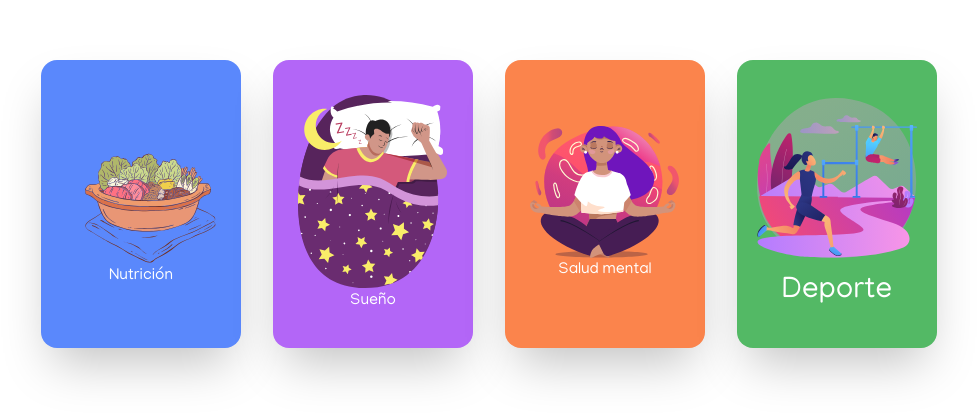
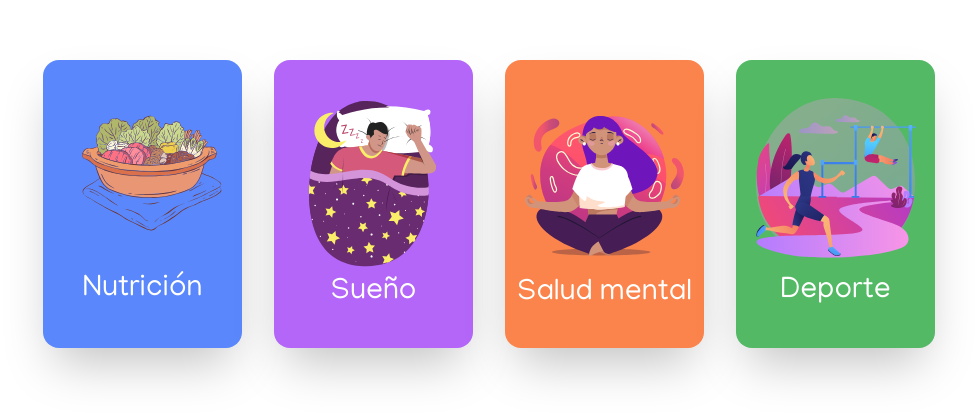
Before and after one commit to HabitPlus/HabitApp, a React (Create React App) app: page /home in a window 1280 px wide. Shown: the part 196-616 px from the top of the page, without its empty margins (151-1128 px from the left). Built offline with nearby package versions, Linux system fonts and the light colour scheme; a web font is replaced by a local one.

Commit message:
modified aling botons

```diff
--- a/src/pages/home/Home.tsx
+++ b/src/pages/home/Home.tsx
@@ -11,27 +11,27 @@ const Home = () => {
       <div className="gap-4 md:gap-8">
         <div className="grid grid-cols-2 grid-rows-2 md:grid-cols-4 md:grid-rows-1 gap-4 md:gap-8">
           <Link to='/nutricion'>
-            <button className="w-full h-48 md:h-72 bg-blue rounded-2xl shadow-2xl bg-black md:bg-purple-400 flex flex-col items-center justify-center">
-              <img className='w-1/2 md:w-3/4' src={nutrition} alt="nutrición" />
-              <p className="text-white text-xs md:text-base">Nutrición</p>
+            <button className="p-3 w-full h-52 md:h-72 bg-blue rounded-2xl shadow-2xl bg-black md:bg-purple-400 flex flex-col items-center justify-center gap-4">
+              <img className='w-30 md:w-40 md:mb-6' src={nutrition} alt="nutrición" />
+              <p className="text-white text-xl md:text-3xl mb-5">Nutrición</p>
             </button>
           </Link>
           <Link to='/nutricion'>
-            <button className="w-full h-48 md:h-72 bg-purple rounded-2xl shadow-2xl bg-black md:bg-purple-400 flex flex-col items-center justify-center">
-              <img className='w-1/2 md:w-3/4' src={sleep} alt="sueño" />
-              <p className="text-white text-xs md:text-base">Sueño</p>
+            <button className="p-3 w-full h-52 md:h-72 bg-purple rounded-2xl shadow-2xl bg-black md:bg-purple-400 flex flex-col items-center justify-center gap-2">
+              <img className='w-24 md:w-32 mt-2 md:mt-5' src={sleep} alt="sueño" />
+              <p className="text-white text-xl md:text-3xl md:mb-4">Sueño</p>
             </button>
           </Link>
           <Link to='/nutricion'>
-            <button className="w-full h-48 md:h-72 bg-orange rounded-2xl shadow-2xl bg-black md:bg-purple-400 flex flex-col items-center justify-center">
-              <img className='w-1/2 md:w-3/4' src={saludmental} alt="salud mental" />
-              <p className="text-white text-xs md:text-base">Salud mental</p>
+            <button className="p-3 w-full h-52 md:h-72 bg-orange rounded-2xl shadow-2xl bg-black md:bg-purple-400 flex flex-col items-center justify-center gap-5">
+              <img className='w-32 md:w-40 mt-2 md:mt-5' src={saludmental} alt="salud mental" />
+              <p className="text-white text-xl md:text-3xl">Salud mental</p>
             </button>
           </Link>
           <Link to='/nutricion'>
-            <button className="p-5 w-full h-52 md:h-72 bg-green rounded-2xl shadow-2xl bg-black md:bg-purple-400 flex flex-col items-center justify-center gap-4">
-              <img className='w-30 md:w-40' src={deporte} alt="deporte" />
-              <p className="text-white text-xl md:text-3xl">Deporte</p>
+            <button className="p-3 w-full h-52 md:h-72 bg-green rounded-2xl shadow-2xl bg-black md:bg-purple-400 flex flex-col items-center justify-center gap-4">
+              <img className='w-32 md:w-40' src={deporte} alt="deporte" />
+              <p className="text-white text-xl md:text-3xl ">Deporte</p>
             </button>
           </Link>
         </div>
```
